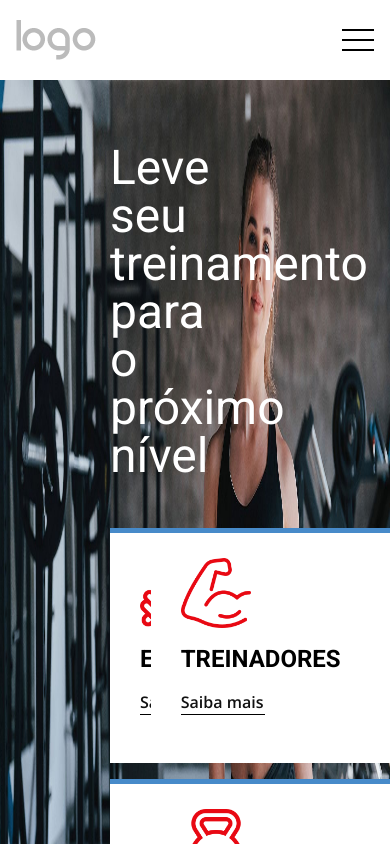
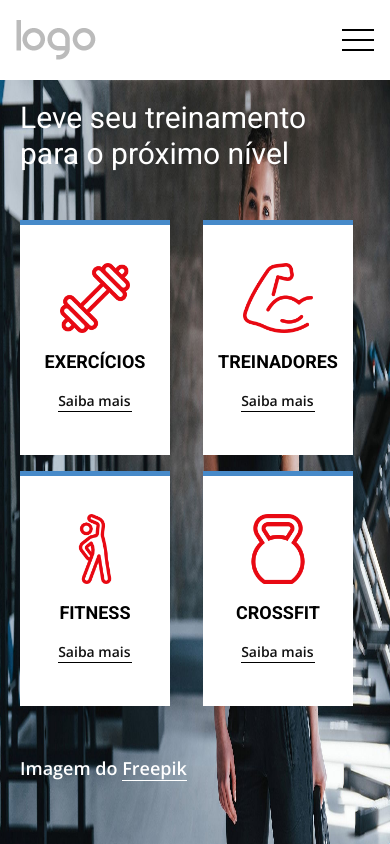
Before and after one commit to VictorMFL/academy, a Next.js app: page / in a window 390 px wide. Shown: the top 844 px of the page. Built offline with nearby package versions, Linux system fonts and the light colour scheme.

Commit message:
style: <Introdution />  responsive

```diff
--- a/src/components/card/Card.tsx
+++ b/src/components/card/Card.tsx
@@ -9,7 +9,7 @@
     <div
       className={`${
         subtitle && "items-center justify-center"
-      } w-[246px] min-h-[235px] bg-white p-[30px] flex flex-col gap-[15px] relative`}
+      } w-[246px] tablet:w-[200px] cel:max-w-[150px] min-h-[235px] bg-white p-[30px] cel:p-[10px] cel:items-center cel:justify-center flex flex-col gap-[15px] mr-4 relative`}
     >
       <span className="w-full h-[5px] bg-newBlue absolute top-0 left-0"></span>
 
@@ -21,14 +21,20 @@
         className="animate-rotateImg"
       />
 
-      <h1 className="font-bold text-2xl uppercase">{title}</h1>
+      <h1 className="font-bold text-2xl uppercase cel:text-lg">{title}</h1>
 
-      {subtitle && <p className={`${openSans.className} text-newGray text-center`}>{subtitle}</p>}
+      {subtitle && (
+        <p
+          className={`${openSans.className} text-newGray text-center cel:text-sm`}
+        >
+          {subtitle}
+        </p>
+      )}
 
       {link && (
         <a
           href={link}
-          className={`${openSans.className} w-[9.2ch] hover:text-newRed font-semibold text-newGray border-b-[1px] border-black`}
+          className={`${openSans.className} w-[9.2ch] hover:text-newRed font-semibold text-newGray border-b-[1px] border-black cel:text-sm`}
         >
           Saiba mais
         </a>
--- a/src/components/introduction/Introduction.tsx
+++ b/src/components/introduction/Introduction.tsx
@@ -16,8 +16,8 @@
         className="h-full absolute top-0 left-0 right-0 bottom-0 -z-10"
       />
 
-      <div className="w-[45%] h-full flex justify-center flex-col gap-12 py-16 pl-[110px]">
-        <h1 className="text-white text-5xl font-normal animate-left">
+      <div className="w-[48%] desktop:w-[60%] tablet:w-[70%] tablet:p-[20px] cel:min-w-full h-full flex justify-center flex-col gap-12 py-16 pl-[110px]">
+        <h1 className="text-white text-5xl tablet:text-3xl font-normal animate-left">
           Leve seu treinamento para o próximo nível
         </h1>
 
```
